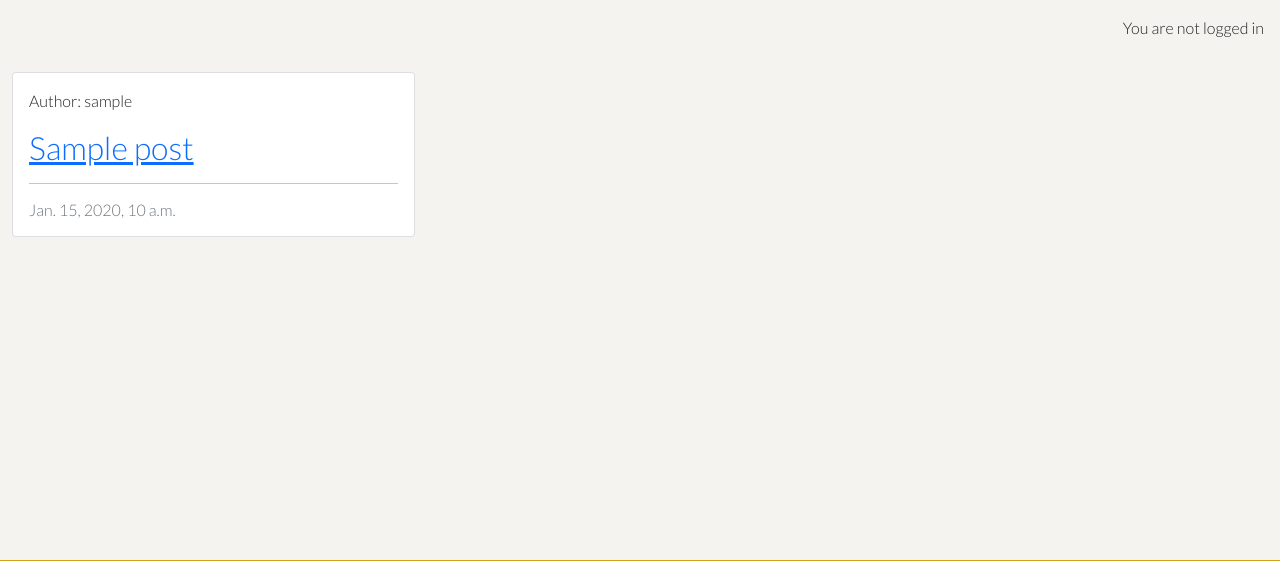
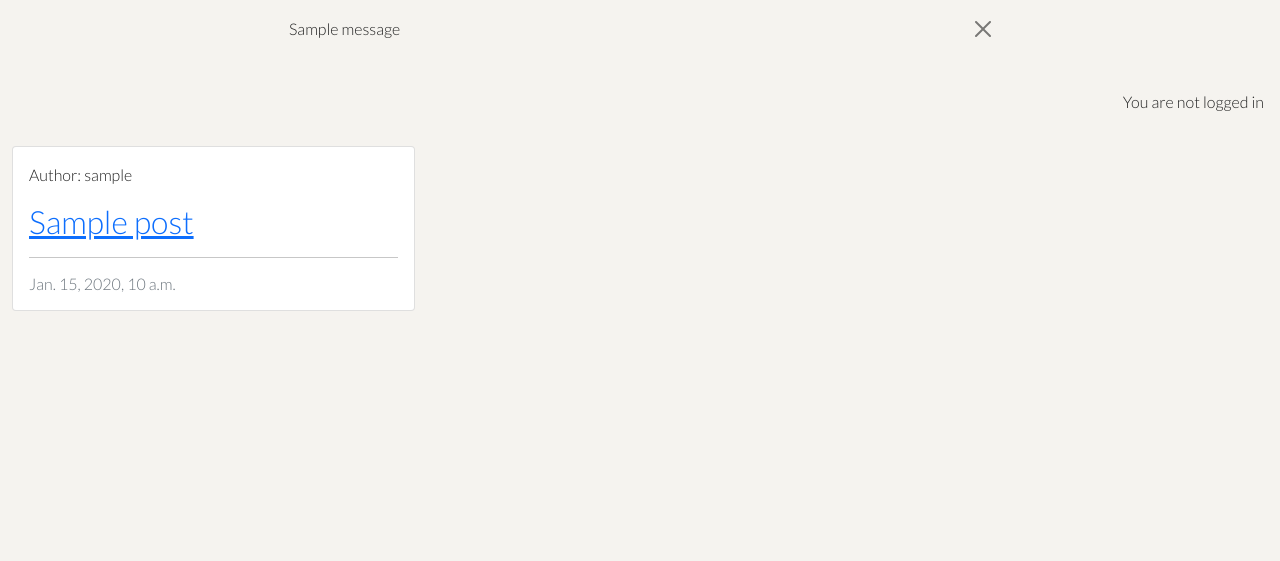
Before and after one commit to MOS-2025/oshea_construction, a Django app: page / in a window 1280 px wide. Shown: the part 72-633 px from the top of the page. Run offline with Django 4.2, Linux system fonts and the light colour scheme; tables that the repository leaves empty hold one stand-in row (values such as "Sample post"); one stand-in notice (Sample message) is shown.

Commit message:
Added success message to blog/views.py and base.html template

```diff
--- a/blog/views.py
+++ b/blog/views.py
@@ -1,5 +1,6 @@
 from django.shortcuts import render, get_object_or_404
 from django.views import generic
+from django.contrib import messages
 from .models import Post
 from .forms import CommentForm
 #from django.http import HttpResponse
@@ -31,7 +32,21 @@ def post_detail(request, slug):
     post = get_object_or_404(queryset, slug=slug)
     comments = post.comments.all().order_by("-created_on")
     comment_count = post.comments.filter(approved=True).count()
-    comment_form = CommentForm()
+
+    if request.method == "POST":
+        comment_form = CommentForm(data=request.POST)
+        if comment_form.is_valid():
+            comment = comment_form.save(commit=False)
+            comment.author = request.user
+            comment.post = post
+            comment.save()
+            messages.add_message(
+                request, messages.SUCCESS,
+                'Comment submitted and awaiting approval'
+    )
+    else:
+        comment_form = CommentForm()
+
     return render(
         request,
         "blog/post_detail.html",
--- a/templates/base.html
+++ b/templates/base.html
@@ -79,7 +79,21 @@
             </div>
         </div>
     </nav>
-
+     <!-- displaying Django messages -->
+     <div class="container">
+       <div class="row">
+         <div class="col-md-8 offset-md-2">
+           {% for message in messages %}
+           <div class="alert {{ message.tags }} alert-dismissible
+            fade show" id="msg" role="alert">
+            {{ message | safe }}
+            <button type="button" class="btn-close"
+            data-bs-dismiss="alert" aria-label="Close"></button>
+           </div>
+          {% endfor %}
+          </div>
+        </div>
+      </div>
     <!-- Main Content -->
     <main class="flex-shrink-0">
         {% if user.is_authenticated %}
```
